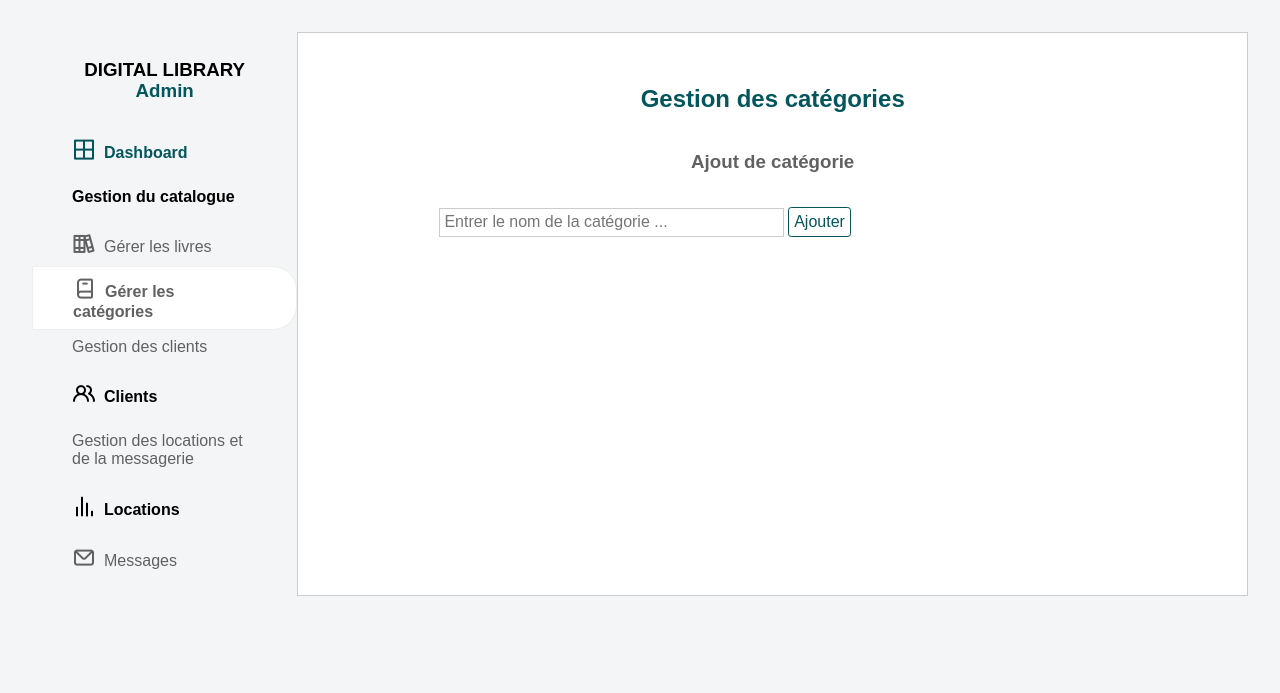
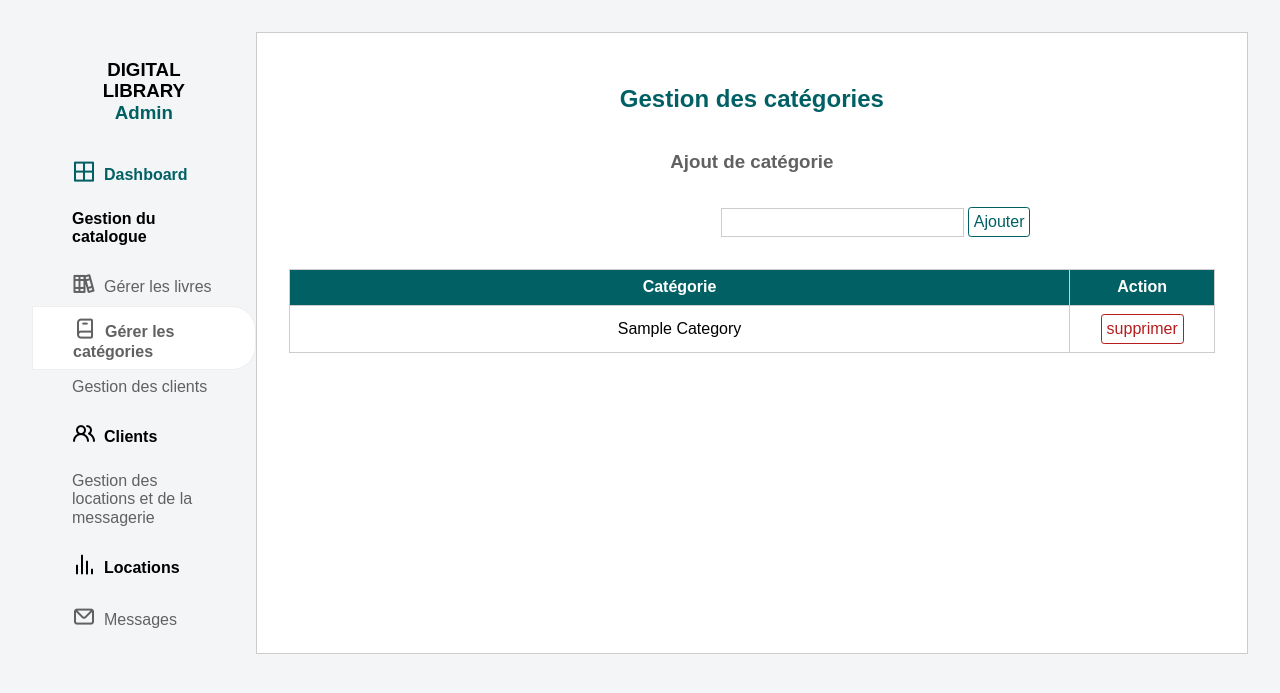
Before and after one commit to JeromeHillion/librairie_digital, a PHP site: template src/Vue/Admin/category.php in a window 1280 px wide. Shown: the top 693 px of the page. Run offline with PHP 8.4, Linux system fonts and the light colour scheme; the template is opened without the code that fills it: most values are stand-ins (such as "Sample title", 1, 10 or a date in 2020); some libraries are stand-ins or nearby versions.

Commit message:
gestion crud category ajax final

```diff
--- a/public/css/Admin/category.css
+++ b/public/css/Admin/category.css
@@ -27,6 +27,7 @@ padding: 2rem;
     padding: 2rem;
     background-color: #fff;
     border: solid 1px #ccc;
+    max-width: 100%;
 
 }
 h2, h3{
@@ -41,8 +42,8 @@ h2, h3{
 }
 .formCategories form{
     padding: 1rem 0 2rem 0;
-    width: 75.5%;
-    margin: 0 auto;
+    width: 50%;
+    margin: 0 27rem;
 }
 
 .formCategories form label{
@@ -62,19 +63,23 @@ h2, h3{
 #btnAdd{
     padding:0.3rem;
     background-color: #fff;
-    border: solid 1px #03565C;
-    color: #03565C;
+    border: solid 1px #006064;
+    color: #006064;
     border-radius: 0.2rem;
 }
 
 #btnAdd:hover
 {
 
-    background-color: #03565C;
+    background-color: #006064;
     color: #fff;
 
 }
 
+#empty, #exists{
+    display: none;
+    color: #B71C1C;
+}
 table
 {
     border-collapse: collapse;
@@ -84,8 +89,9 @@ table
 }
 thead
 {
-    background-color: #03565C;
+    background-color: #006064;
     color: #fff;
+    max-width: 100%;
 
 }
 table tr td, table tr th
@@ -93,6 +99,7 @@ table tr td, table tr th
 
     border: solid 1px #ccc ;
     padding: 0.5rem;
+    text-transform:capitalize;
 }
 
 table tr td:first-child
@@ -107,19 +114,19 @@ table tr td:last-child
    text-align: center;
 }
 
-#btnDelete
+.btnDelete
 {
     padding:0.3rem;
     background-color: #fff;
-    border: solid 1px #E86105;
-    color: #E86105;
+    border: solid 1px #B71C1C;
+    color: #B71C1C;
     border-radius: 0.2rem;
 }
 
-#btnDelete:hover
+.btnDelete:hover
 {
 
-    background-color:#E86105 ;
+    background-color:#B71C1C ;
     color: #fff;
 
 }
--- a/public/css/Admin/fragment/menu.css
+++ b/public/css/Admin/fragment/menu.css
@@ -7,7 +7,7 @@ font-size: 16px;
 
 .primary-color
 {
-color: #03565C;
+color: #006064;
 }
 .secondary-color
 {
--- a/public/js/Admin/category.js
+++ b/public/js/Admin/category.js
@@ -1,8 +1,6 @@
 "use strict";
 
 /************************Déclaration de  Variables************************/
-let form = document.querySelector("form");
-let categoryName = document.getElementById("categoryName").value;
 let currentUrl = location.href;
 const addUrl = currentUrl.replace(
   "CategoryController.php",
@@ -18,77 +16,76 @@ const deleteUrl = currentUrl.replace(
   "CrudCategory/DeleteCategoryController.php"
 );
 
-let table = (document.querySelector("table").style.display = "none");
-let tbody = document.getElementById("dataCategories");
-
 /************************DOM************************/
 
-document.addEventListener("DOMContentLoaded", () => {
-  getCategories();
+$(function () {
+  $("#btnAdd").click(function (event) {
+    event.preventDefault();
+    add();
+  });
 
-  form.addEventListener("submit", (event) => {
+  $(".btnDelete").click(function (event) {
     event.preventDefault();
-    addCategory();
+    let trId = $(this).parent().parent().attr("id");
+    deleteById(trId);
+    $(this).parent().parent().remove();
   });
 });
 
 /************************Functions************************/
-function addCategory() {
-  /* if (categoryName === "")
-  {
-    console.log(categoryName.value);
 
-  } */
+function add() {
+  let name = $("#categoryName").val();
 
-  /*   else
-  { */
-  const data = new URLSearchParams();
-  for (const category of new FormData(form)) {
-    data.append(category[0], category[1]);
+  if (name != "") {
+    let req = "";
+    $.ajax({
+      type: "GET",
+      url: readUrl,
+      dataType: "json",
+      success: function (data) {
+        req = categoryExist(data, name);
+        if (req === undefined) {
+          $.ajax({
+            url: addUrl,
+            type: "POST",
+            data: "name=" + name,
+          });
+
+          $("#dataCategories").append(
+            "<tr><td>" +
+              name +
+              "</td><td><input type='button' class='btnDelete' value ='supprimer'></td></tr>"
+          );
+        } else {
+          categoryExist(data, name);
+        }
+      },
+
+      error: function () {
+        console.log("json not found");
+      },
+    });
+  } else {
+    $("#categoryName").css("border-color", "#D50000");
+    $("#empty").css("display", "block");
   }
-
-  fetch(addUrl, {
-    method: "POST",
-    body: data,
-  })
-    .then((response) => {
-      return response.json();
-    })
-}
-/* } */
-
-async function getCategories() {
-  await fetch(readUrl)
-    .then((response) => response.json())
-    .then((json) => showCategories(json))
-    .catch((err) => console.log(err));
 }
 
-function showCategories(json) {
-  if (json) {
-    table = document.querySelector("table").style.display = "block";
+function deleteById(id) {
+  $.ajax({
+    url: deleteUrl,
+    type: "POST",
+    data: "id=" + id,
+  });
+}
 
-    for (const category in json) {
-      let tr = document.createElement("tr");
-      let tdId = document.createElement("td");
-      tdId.innerText = json[category]["id"];
-
-      let tdName = document.createElement("td");
-      tdName.innerText = json[category]["name"];
-
-      let tdBtnDelete = document.createElement("td");
-      let btnDelete = document.createElement("input");
-      btnDelete.type = "submit";
-      btnDelete.id = "btnDelete";
-      btnDelete.value = "supprimer";
-
-      tbody.append(tr);
-      tr.append(tdId);
-      tr.append(tdName);
-      tr.append(tdBtnDelete);
-      tdBtnDelete.append(btnDelete);
+function categoryExist(data, name) {
+  for (const category in data) {
+    if (data[category]["name"] === name[0].toUpperCase() + name.slice(1)) {
+      $("#categoryName").css("border-color", "#D50000");
+      $("#exists").css("display", "block");
+      return data[category]["name"];
     }
   }
 }
-
-function deleteCategory() {}
--- a/src/Controller/CategoryController.php
+++ b/src/Controller/CategoryController.php
@@ -6,11 +6,9 @@ ini_set('display_errors', true);
 
 require '../../vendor/autoload.php';
 
-/* $category = new CategoryRepository; */
+$category = new CategoryRepository;
 
 
-
+$categories =$category->getCategories();
 
 require '../Vue/Admin/category.php';
-/* $categories =json_encode($category->getCategories()) ;
-echo $categories; */
--- a/src/Controller/CrudCategory/AddCategoryController.php
+++ b/src/Controller/CrudCategory/AddCategoryController.php
@@ -5,7 +5,7 @@ use App\Repository\CategoryRepository;
 require '../../../vendor/autoload.php';
 
 $category = new CategoryRepository;
-$name = $_POST['categoryName'];
+$name = $_POST['name'];
 
 
 if (isset($name)) {
--- a/src/Controller/CrudCategory/DeleteCategoryController.php
+++ b/src/Controller/CrudCategory/DeleteCategoryController.php
@@ -5,7 +5,7 @@ use App\Repository\CategoryRepository;
 require '../../../vendor/autoload.php';
 
 $category = new CategoryRepository;
-$id = $_POST['categoryId'];
+$id = $_POST['id'];
 $category->delete($id);
 
 header('Location: ../CategoryController.php');
--- a/src/Vue/Admin/category.php
+++ b/src/Vue/Admin/category.php
@@ -23,26 +23,36 @@
             <div class="formCategories">
                 <h2 class="primary-color">Gestion des catégories</h2>
                 <h3 class="secondary-color">Ajout de catégorie</h3>
-                <form method="$_POST">
-                    <input type="text" name="categoryName" id="categoryName" placeholder="Entrer le nom de la catégorie ...">
+                <form>
+                    <input type="text" name="categoryName" id="categoryName">
                     <input type="submit" id="btnAdd" value="Ajouter">
+                    <span id ="empty">Le champs est vide !</span>
+                    <span id ="exists">La catégorie existe déjà !</span>
                 </form>
+
             </div>
-
+           <?php if($categories): ?>
                 <table>
                     <thead>
                         <tr>
-                            <th width="50rem">Id</th>
-                            <th width="800rem">Catégorie</th>
-                            <th width="130rem">Action</th>
+                            <th width="800rem">catégorie</th>
+                            <th width="130rem">action</th>
                         </tr>
                     </thead>
                     <tbody id="dataCategories">
-
+                    <form>
+                                <?php foreach($categories as $categorie): ?>
+                                <tr id = "<?= $categorie['id']?>">
+                                    <td><?= $categorie['name']?></td>
+                                    <td><input type='submit' class='btnDelete' value ='supprimer'></td>
+                                </tr>
+                                <?php endforeach;?>
+                                </form>
                     </tbody>
                 </table>
-
+            <?php endif; ?>
         </div>
+        <script src="../../public/js/jquery.js"></script>
         <script src="../../public/js/Admin/category.js"></script>
 </body>
 
```
Also changed, not shown: 1 other file.
